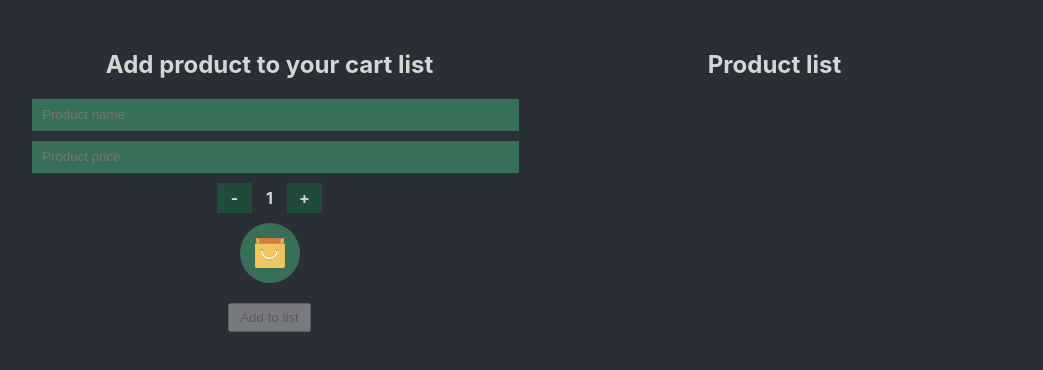
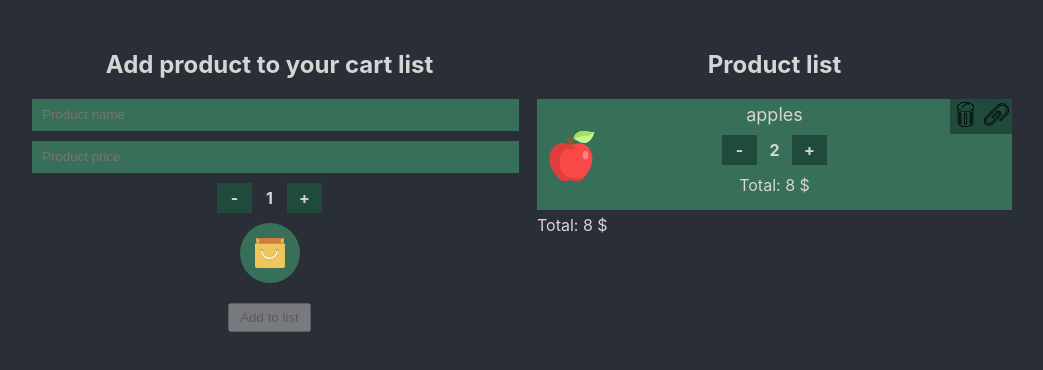
Before and after one commit to eugenmolchanov/shop-cart, a React (Create React App) app: page / in a window 1280 px wide. Shown: the top 370 px of the page, without its empty margins (118-1161 px from the left). Built offline with nearby package versions, Linux system fonts and the light colour scheme.

Commit message:
redux without api calls

```diff
--- a/src/component/ProductForm.js
+++ b/src/component/ProductForm.js
@@ -51,7 +51,8 @@ class ProductForm extends React.Component {
         this.setState({
             name: '',
             price: 0,
-            count: 1
+            count: 1,
+            icon: BucketImage,
         }, () => store.dispatch(addProductAction(product)));
     };
 
--- a/src/reducer/products-icons.js
+++ b/src/reducer/products-icons.js
@@ -3,11 +3,14 @@ import IceCreamImage from "../image/ice-cream.svg";
 import BreadImage from "../image/bread.svg";
 import MilkImage from "../image/milk.svg";
 
-export default function() {
-    return [
-        MilkImage,
-        BreadImage,
-        AppleImage,
-        IceCreamImage
-    ];
+const initialState = [
+    MilkImage,
+    BreadImage,
+    AppleImage,
+    IceCreamImage
+];
+
+
+export default function (state = initialState, action) {
+    return state;
 }
--- a/src/reducer/products.js
+++ b/src/reducer/products.js
@@ -1,16 +1,35 @@
+import AppleImage from "../image/apple.svg";
+
 const initialState = {
     id: 1,
-    products: []
+    products: [{
+        id: 1,
+        name: 'apples',
+        price: 4,
+        count: 2,
+        icon: AppleImage
+    }]
 };
 
 export default function (state = initialState, action) {
     switch (action.type) {
-        case 'ADD_PRODUCT':
+        case 'ADD_PRODUCT': return stateAfterAddingProduct(state, action);
+        case 'INCREASE_COUNT': return stateAfterIncreasingCount(state, action);
+        case 'DECREASE_COUNT': return stateAfterDecreasingCount(state, action);
+        case 'REMOVE_PRODUCT': return stateAfterRemovingProduct(state, action);
+        default: return state;
+    }
+}
+
+function stateAfterAddingProduct(state, action) {
+    action.product.id = state.id + 1;
     return {
         id: state.id + 1,
         products: [...state.products, action.product]
     };
-        case 'INCREASE_COUNT': {
+}
+
+function stateAfterIncreasingCount(state, action) {
     let productsCopy = [...state.products];
     let index = productsCopy.indexOf(action.product);
     productsCopy[index].count = productsCopy[index].count + 1;
@@ -19,7 +38,9 @@ export default function (state = initialState, action) {
         products: productsCopy
     };
 }
-        case 'DECREASE_COUNT': {
+
+function stateAfterDecreasingCount(state, action) {
+    if (action.product.count > 1) {
         let productsCopy = [...state.products];
         let index = productsCopy.indexOf(action.product);
         productsCopy[index].count = productsCopy[index].count - 1;
@@ -27,8 +48,12 @@ export default function (state = initialState, action) {
             id: state.id,
             products: productsCopy
         };
+    } else {
+        return state;
     }
-        case 'REMOVE_PRODUCT': {
+}
+
+function stateAfterRemovingProduct(state, action) {
     let productsCopy = [...state.products];
     let index = productsCopy.indexOf(action.product);
     productsCopy.splice(index, 1);
@@ -37,7 +62,3 @@ export default function (state = initialState, action) {
         products: productsCopy
     }
 }
-        default:
-            return state;
-    }
-}
```
Lines whose indentation alone changed are shown as unchanged.
